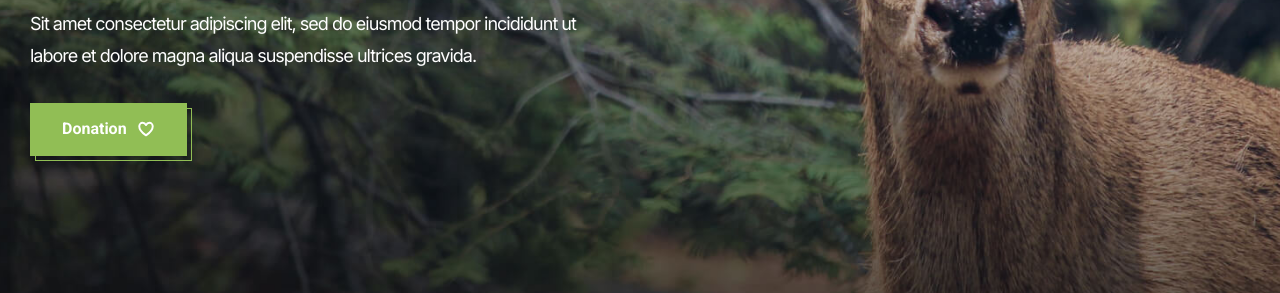
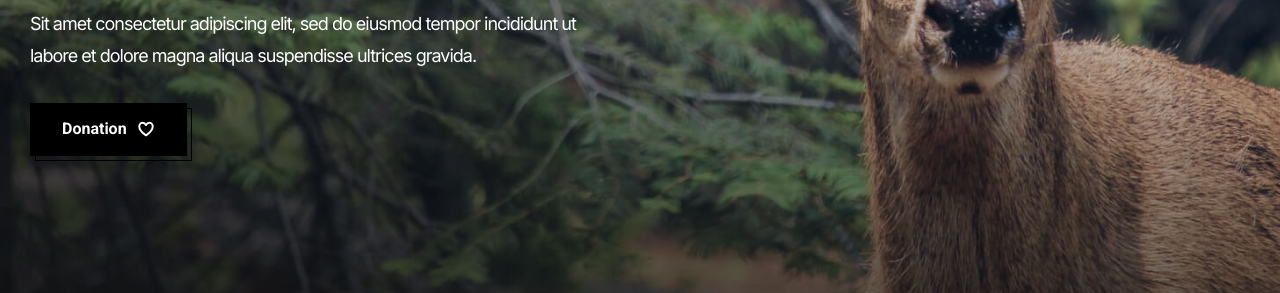
Before and after one commit to tharsikan5/Animalia-Diary, a plain HTML site: page index.html in a window 1280 px wide. Shown: the part 468-761 px from the top of the page. Drawn offline with nearby package versions, Linux system fonts and the light colour scheme.

Commit message:
index.html

```diff
--- a/index.html
+++ b/index.html
@@ -155,11 +155,12 @@
             ultrices gravida.
           </p>
 
-          <button class="btn btn-primary">
-            <span>Donation</span>
-
-            <ion-icon name="heart-outline" aria-hidden="true"></ion-icon>
-          </button>
+          <a href="https://www.surveymonkey.com/r/CY6G6F5" target="_blank">
+    <button class="btn btn-secondary">
+        <span>Donation</span>
+        <ion-icon name="heart-outline" aria-hidden="true"></ion-icon>
+    </button>
+</a>
 
         </div>
       </section>
```
